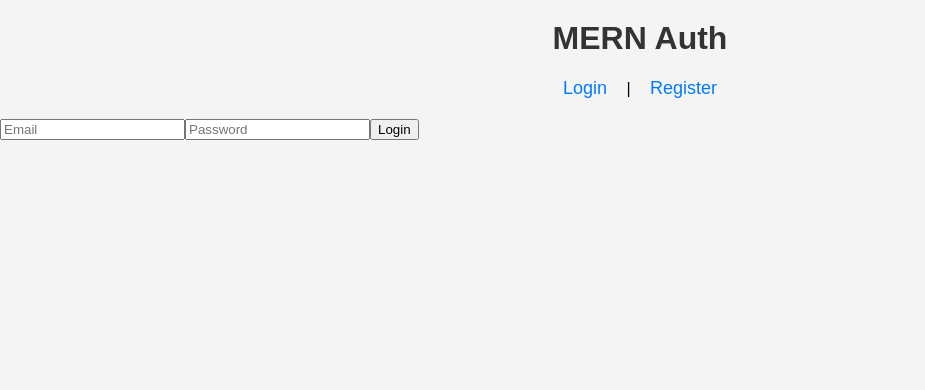
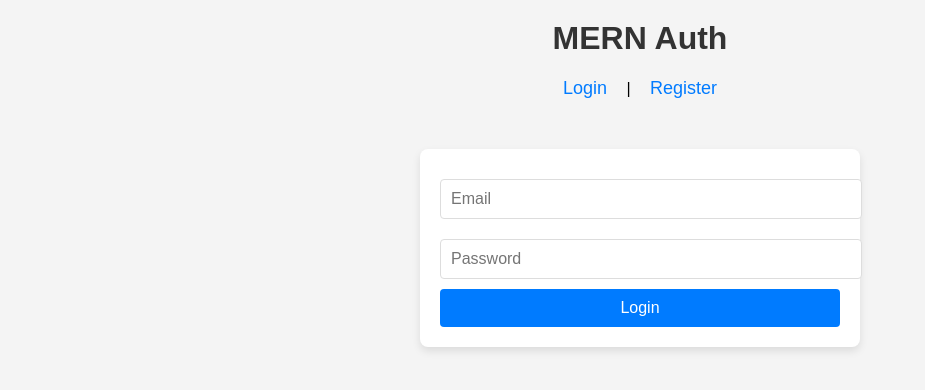
Before and after one commit to PremKumardb19/testing, a React (Create React App) app: page /login in a window 1280 px wide. Shown: the top 390 px of the page, without its empty margins (0-925 px from the left). Built offline with nearby package versions, Linux system fonts and the light colour scheme.

Commit message:
Update Login.jsx

```diff
--- a/src/components/Login.jsx
+++ b/src/components/Login.jsx
@@ -19,7 +19,7 @@ const Login = ({ setIsAuthenticated }) => {
   };
 
   return (
-    <div>
+    <div className="auth-container">
       <input placeholder="Email" value={email} onChange={(e) => setEmail(e.target.value)} />
       <input placeholder="Password" value={password} onChange={(e) => setPassword(e.target.value)} />
       <button onClick={handleLogin}>Login</button>
```
